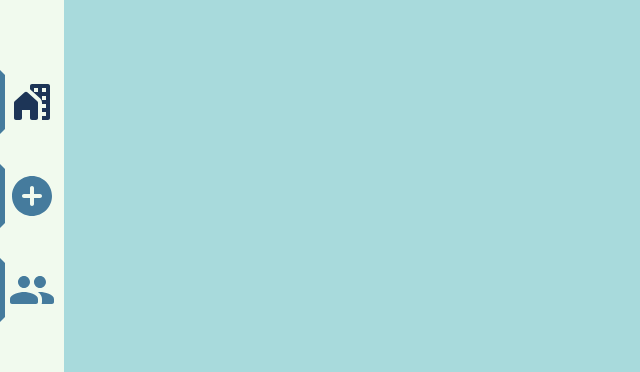
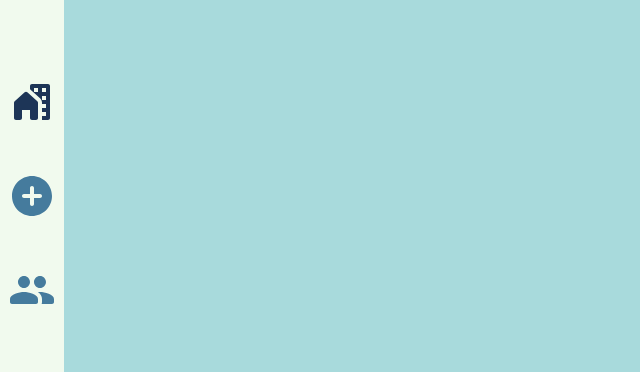
Before and after one commit to danielecassia/capacitacaoReact, a React (Create React App) app in the folder react-app/: page /InSystem in a window 1280 px wide. Shown: the part 195-567 px from the top of the page, without its empty margins (0-640 px from the left). Built offline with nearby package versions, Linux system fonts and the light colour scheme.

Commit message:
NavBar com JS

```diff
--- a/react-app/src/componentes/NavBar/NavBar.css
+++ b/react-app/src/componentes/NavBar/NavBar.css
@@ -22,7 +22,7 @@
     display: flex;
     height: 8vh;
     border: 5px solid rgba(0, 0, 0, 0) ;
-    border-left: 5px solid #457B9D;
+    border-left: 5px solid rgba(69, 123, 157, 0);
     margin-top: 30px;
 
     justify-content: center;
--- a/react-app/src/componentes/NavBar/NavBar.jsx
+++ b/react-app/src/componentes/NavBar/NavBar.jsx
@@ -1,43 +1,60 @@
-import { useState } from 'react'
+// import { useState } from 'react'
+import { Link } from 'react-router-dom'
 import './NavBar.css'
 
 
 
 export default function NavBar(props){
-    const [navOption, setNavOption] = useState(); //get the url to set who will be show
+    // const [navOption, setNavOption] = useState(); //get the url to set who will be show
 
+    function setNavOption(nthOpt) {
+        const n = document.getElementsByClassName("NavOpt");
+
+        for (let i = 0; i < n.length; i++) {
+            n[i].style.borderLeft =  " 5px solid rgba(69, 123, 157, 0)";
+        }
+        n[nthOpt].style.borderLeft =  " 5px solid rgba(69, 123, 157, 1)";
+    }
 
 
     return(
         <div className="NavBar">
             <div>
-                <div>
+                <div className="NavOpt">
+                    <Link onClick={() => setNavOption(0)} to="/InSystem/imovelregistrar">
                         <svg width="48" height="48" viewBox="0 0 48 48" fill="none" xmlns="http://www.w3.org/2000/svg">
                             <path d="M40 6H24C22.9 6 22 6.9 22 8V11.22C22 11.22 22 11.22 22.02 11.24L32.02 20.24C33.28 21.36 34 23 34 24.7V26H38V30H34V34H38V38H34V42H40C41.1 42 42 41.1 42 40V8C42 6.9 41.1 6 40 6ZM30 14H26V10H30V14ZM38 22H34V18H38V22ZM38 14H34V10H38V14Z" fill="#1D3557"/>
                             <path d="M30 40V24.7C30 24.14 29.76 23.6 29.34 23.22L19.34 14.22C18.96 13.86 18.48 13.7 18 13.7C17.52 13.7 17.04 13.88 16.66 14.22L6.66 23.22C6.24 23.58 6 24.12 6 24.7V40C6 41.1 6.9 42 8 42H12C13.1 42 14 41.1 14 40V32H22V40C22 41.1 22.9 42 24 42H28C29.1 42 30 41.1 30 40Z" fill="#1D3557"/>
                         </svg>
+                    </Link>
                 </div>
 
-                <div>
+                <div className="NavOpt">
+                    <Link onClick={() => setNavOption(1)} to="/InSystem/imovelregistrar">
                         <svg width="48" height="48" viewBox="0 0 48 48" fill="none" xmlns="http://www.w3.org/2000/svg">
                             <path d="M24 4C12.96 4 4 12.96 4 24C4 35.04 12.96 44 24 44C35.04 44 44 35.04 44 24C44 12.96 35.04 4 24 4ZM32 26H26V32C26 33.1 25.1 34 24 34C22.9 34 22 33.1 22 32V26H16C14.9 26 14 25.1 14 24C14 22.9 14.9 22 16 22H22V16C22 14.9 22.9 14 24 14C25.1 14 26 14.9 26 16V22H32C33.1 22 34 22.9 34 24C34 25.1 33.1 26 32 26Z" fill="#457B9D"/>
                         </svg>
+                    </Link>
                 </div>
 
-                <div>
+                <div className="NavOpt">
+                    <Link onClick={() => setNavOption(2)} to="/InSystem/imovelregistrar">
                         <svg width="48" height="48" viewBox="0 0 48 48" fill="none" xmlns="http://www.w3.org/2000/svg">
                             <path d="M32 22C35.32 22 37.98 19.32 37.98 16C37.98 12.68 35.32 10 32 10C28.68 10 26 12.68 26 16C26 19.32 28.68 22 32 22ZM16 22C19.32 22 21.98 19.32 21.98 16C21.98 12.68 19.32 10 16 10C12.68 10 10 12.68 10 16C10 19.32 12.68 22 16 22ZM16 26C11.34 26 2 28.34 2 33V36C2 37.1 2.9 38 4 38H28C29.1 38 30 37.1 30 36V33C30 28.34 20.66 26 16 26ZM32 26C31.42 26 30.76 26.04 30.06 26.1C30.1 26.12 30.12 26.16 30.14 26.18C32.42 27.84 34 30.06 34 33V36C34 36.7 33.86 37.38 33.64 38H44C45.1 38 46 37.1 46 36V33C46 28.34 36.66 26 32 26Z" fill="#457B9D"/>
                         </svg>
+                    </Link>
                 </div>
 
 
             </div>
 
             <div>
+                <Link onClick={() => console.log("coe")} to="/InSystem/imovelregistrar">
                     <svg width="48" height="48" viewBox="0 0 48 48" fill="none" xmlns="http://www.w3.org/2000/svg">
                         <path d="M10 10H22C23.1 10 24 9.1 24 8C24 6.9 23.1 6 22 6H10C7.8 6 6 7.8 6 10V38C6 40.2 7.8 42 10 42H22C23.1 42 24 41.1 24 40C24 38.9 23.1 38 22 38H10V10Z" fill="#E63946"/>
                         <path d="M41.3 23.3L35.72 17.72C35.08 17.08 34 17.52 34 18.42V22H20C18.9 22 18 22.9 18 24C18 25.1 18.9 26 20 26H34V29.58C34 30.48 35.08 30.92 35.7 30.28L41.28 24.7C41.68 24.32 41.68 23.68 41.3 23.3Z" fill="#E63946"/>
                     </svg>
+                </Link>
             </div>
 
 
```
Lines whose indentation alone changed are shown as unchanged.
